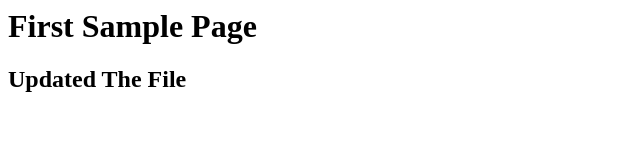
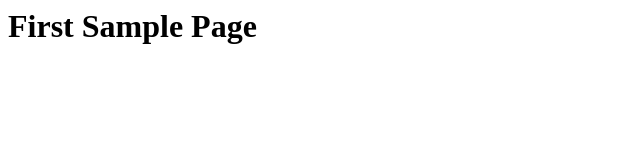
Before and after one commit to ramsonawane/gitSample11, a plain HTML site: page index.html in a window 1280 px wide. Shown: the whole page, without its empty margins (0-640 px from the left). Drawn offline with Linux system fonts and the light colour scheme.

Commit message:
Added file4& modified file

```diff
--- a/index.html
+++ b/index.html
@@ -1,2 +1 @@
 <h1> First Sample Page</h>
-<h2> Updated The File</h2>
```
Also changed, not shown: index4.html (added, +1 -0 lines).
